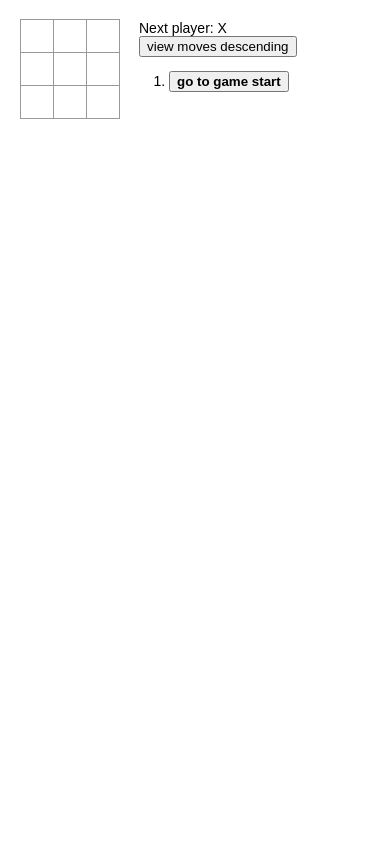
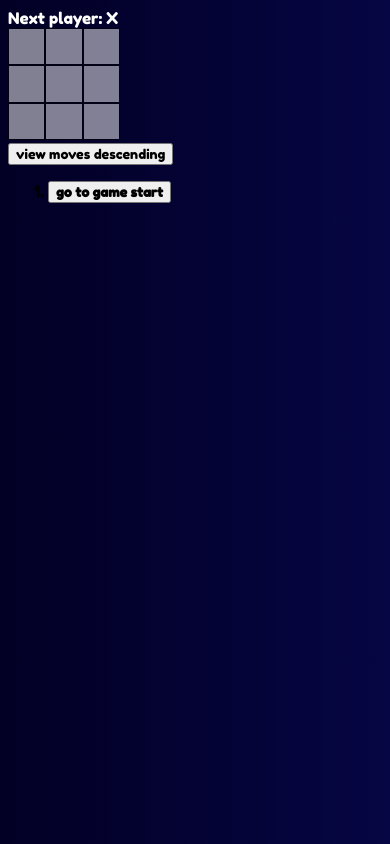
Before and after one commit to stefan521/tic-tac-toe-react, a React (Create React App) app: page / in a window 390 px wide. Built offline with nearby package versions, Linux system fonts and the light colour scheme.

Commit message:
Refactor CSS to make the board responsive. Add some colour and fix status bug.

```diff
--- a/src/Components/Board/Board.jsx
+++ b/src/Components/Board/Board.jsx
@@ -8,14 +8,25 @@ type Props = {
   onClick: Function
 };
 
-class Board extends React.Component<Props> {
-  pickSquareColor(squareNumber: number) {
+type State = {
+  boardSize: number;
+};
+
+class Board extends React.Component<Props, State> {
+  constructor(props: Props) {
+    super(props);
+    this.state = {
+      boardSize: 9,
+    };
+  }
+
+  isWinSquare(squareNumber: number) {
     const { winLine } = this.props;
     if (winLine && winLine.includes(squareNumber)) {
-      return 'lightgreen';
+      return true;
     }
 
-    return 'white';
+    return false;
   }
 
   renderSquare(squareNumber: number) {
@@ -26,7 +37,7 @@ class Board extends React.Component<Props> {
       <Square
         value={squares[squareNumber]}
         onClick={() => onClick(squareNumber)}
-        color={this.pickSquareColor(squareNumber)}
+        winSquare={this.isWinSquare(squareNumber)}
         key={squareNumber}
       />
     );
@@ -34,20 +45,18 @@ class Board extends React.Component<Props> {
 
   render() {
     // eslint-disable-next-line prefer-const
-    let rows = [];
-    const boardSize = 3;
+    let squares = Array(9);
+    const { boardSize } = this.state;
 
     for (let i = 0; i < boardSize; i += 1) {
-      // eslint-disable-next-line prefer-const
-      let row = [];
-      for (let j = 0; j < boardSize; j += 1) {
-        const squareNumber = i * boardSize + j;
-        row.push(this.renderSquare(squareNumber));
-      }
-      rows.push(<div className="board-row" key={i}>{row}</div>);
+      squares[i] = this.renderSquare(i);
     }
 
-    return (<div>{rows}</div>);
+    return (
+      <div className="grid-wrapper">
+        <div className="grid-container">{squares}</div>
+      </div>
+    );
   }
 }
 
--- a/src/Components/Game/Game.jsx
+++ b/src/Components/Game/Game.jsx
@@ -78,6 +78,12 @@ class Game extends React.Component<Props, State> {
 
     return (
       <div className="game">
+        <div className="next-player">
+          <Status
+            xIsNext={xIsNext}
+            status={status}
+          />
+        </div>
         <div className="game-board">
           <Board
             squares={current.squares}
@@ -86,10 +92,6 @@ class Game extends React.Component<Props, State> {
           />
         </div>
         <div className="game-info">
-          <Status
-            xIsNext={xIsNext}
-            status={status}
-          />
           <Summary
             moves={moves}
             stepNumber={stepNumber}
--- a/src/Components/Square/Square.jsx
+++ b/src/Components/Square/Square.jsx
@@ -3,23 +3,24 @@ import React from 'react';
 
 type Props = {
   onClick: Function,
-  color: string,
+  winSquare: boolean,
   value: string
 };
 
 export default function Square(props: Props) {
   const { onClick } = props;
-  const { color } = props;
+  const { winSquare } = props;
   const { value } = props;
 
   return (
+    <div className="grid-item">
       <button
         type="button"
-      className="square"
+        className={winSquare ? 'win-square square' : 'square'}
         onClick={onClick}
-      style={{ background: color }}
       >
         {value}
       </button>
+    </div>
   );
 }
--- a/src/Components/Status/Status.jsx
+++ b/src/Components/Status/Status.jsx
@@ -1,11 +1,12 @@
 // @flow
 import React from 'react';
 
-type GameStatus = {
+type Props = {
   status: {
     gameEnded: boolean,
     winner: string
-  }
+  },
+  xIsNext : boolean
 };
 
 function getStatus(status, xIsNext) {
@@ -16,16 +17,21 @@ function getStatus(status, xIsNext) {
   } else if (status.gameEnded) {
     statusLine = 'Draw';
   } else {
-    statusLine = `Next player: ${xIsNext ? 'X' : 'O'}`;
+    statusLine = `Next player: ${xIsNext === true ? 'X' : 'O'}`;
   }
 
   return statusLine;
 }
 
-const Status = ({ status }: GameStatus, xIsNext: boolean) => (
-  <div className="game-status">
-    {getStatus(status, xIsNext)}
-  </div>
-);
+function Status(props: Props) {
+  const { status } = props;
+  const { xIsNext } = props;
+
+  return (
+    <div className="game-status">
+      {getStatus(status, xIsNext)}
+    </div>
+  );
+}
 
 export default Status;
--- a/src/index.css
+++ b/src/index.css
@@ -1,50 +1,81 @@
+@import url("https://fonts.googleapis.com/css?family=Fredoka+One&display=swap");
+
 body {
-  font: 14px "Century Gothic", Futura, sans-serif;
-  margin: 20px;
+  background: rgb(2,0,36);
+  background: linear-gradient(90deg,   rgba(2,0,36,1), rgb(6, 6, 68));
+  font-family: 'Fredoka One', cursive, sans-serif;
+}
+.game-status {
+  color: white;
 }
 
-ol, ul {
-  padding-left: 30px;
+.game-board {
+  font-size: 3vw;
+  min-height: 100px;
 }
 
-.board-row:after {
-  clear: both;
-  content: "";
-  display: table;
+/* padding same as with makes this a square,
+   because the grid-container has absolute position*/
+.grid-wrapper {
+  display: inline-block;
+  position: relative;
+  width: 30%;
+  padding-bottom: 30%;
 }
 
-.status {
-  margin-bottom: 10px;
+.grid-container {
+  display: grid;
+  grid-template-columns: repeat(3, 1fr);
+  grid-template-rows: repeat(3, 33.3%);
+  grid-row-gap: 0;
+  position: absolute;
+  width: 100%;
+  height: 100%;
+  min-width: 90px;
+  min-height: 90px;
+}
+
+.grid-item,
+.grid-item button {
+  min-width: 30px;
+  min-height: 30px;
+  margin: 0;
+  padding: 0;
+  box-sizing: border-box;
 }
 
 .square {
-  background: #fff;
-  border: 1px solid #999;
-  float: left;
-  font-size: 24px;
-  font-weight: bold;
-  line-height: 34px;
-  height: 34px;
-  margin-right: -1px;
-  margin-top: -1px;
-  padding: 0;
-  text-align: center;
-  width: 34px;
+  display: block;
+  background: white;
+  opacity:  0.5;
+  width: 100%;
+  height:  100%;
+  border: 1px solid rgb(0, 0, 0);
+  font-size: 5vw;
 }
 
 .square:focus {
   outline: none;
 }
 
-.kbd-navigation .square:focus {
-  background: #ddd;
+.square:hover {
+  background: rgb(230, 230, 230);
 }
 
-.game {
-  display: flex;
-  flex-direction: row;
+.square,
+.game-status,
+.game-info,
+.game-info button {
+  font-family: 'Fredoka One', cursive, sans-serif;
 }
 
-.game-info {
-  margin-left: 20px;
+.win-square {
+  color: rgb(0, 97, 0);
+  opacity: 1;
 }
+
+@media screen and (max-width: 400px) {
+  .square {
+    font-size: 20px;
+  }
+}
```
Lines whose indentation alone changed are shown as unchanged.
